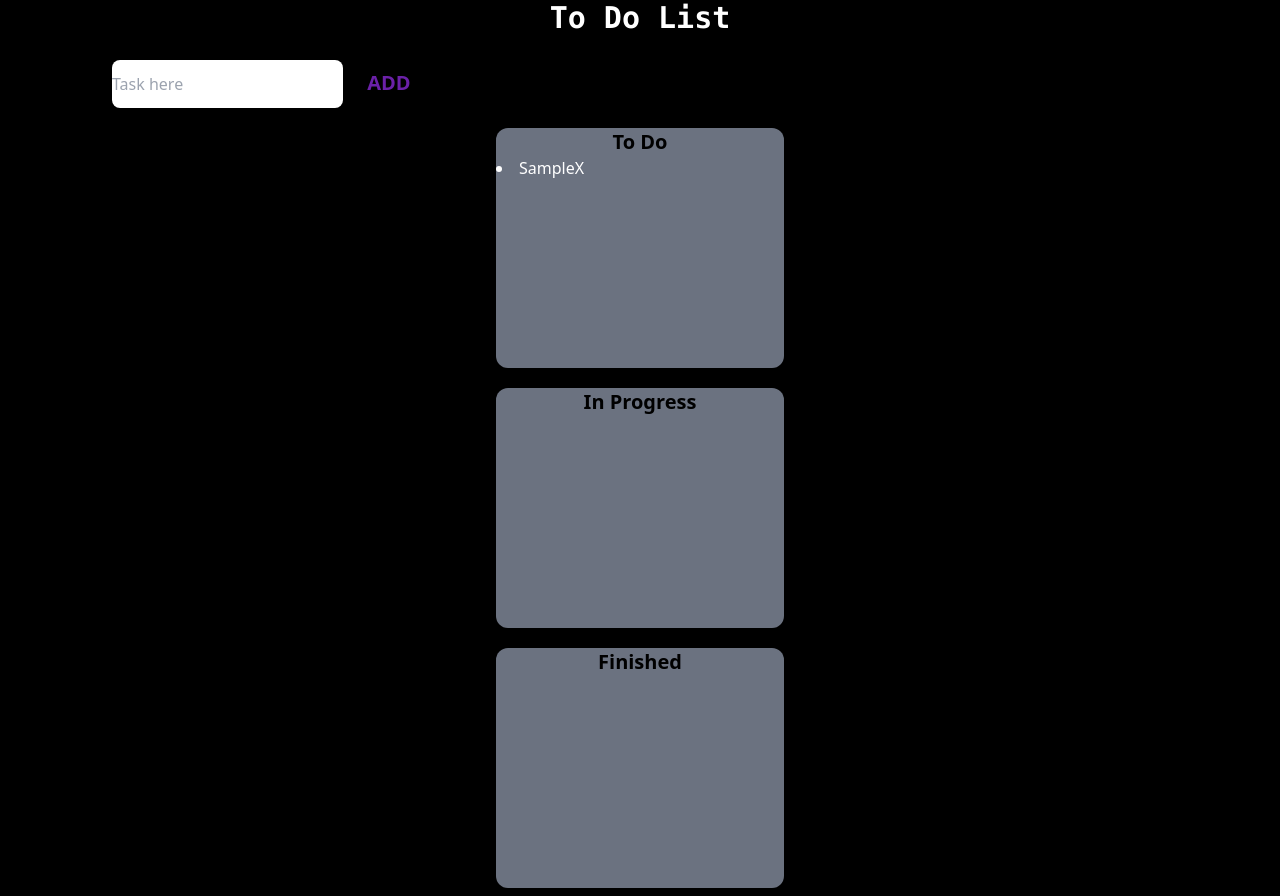
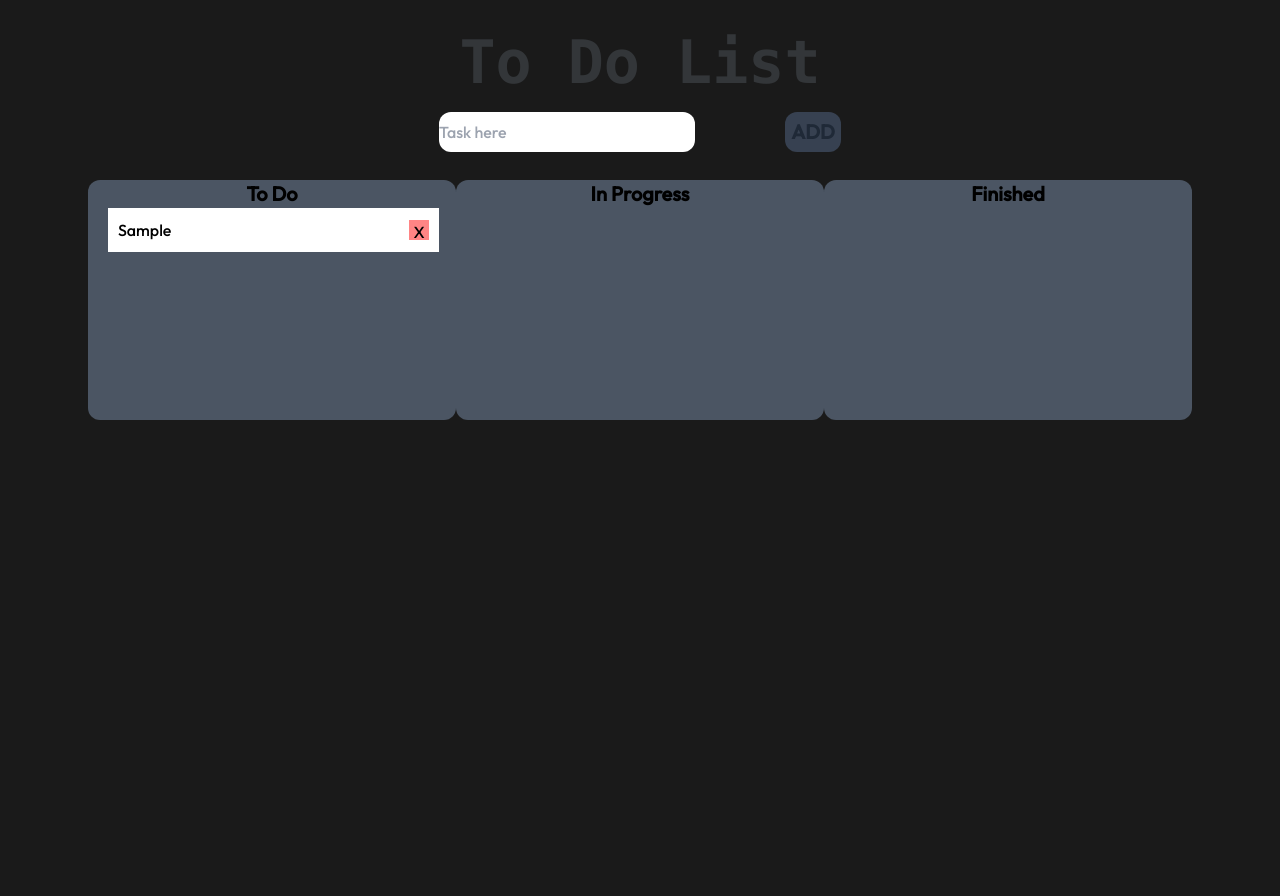
Before and after one commit to BenjaCliminio/To-Do-List, a website: page index.html in a window 1280 px wide. Both pictures are taken after typing "Sample" into the empty fields and a click on the button "ADD". After the commit the page ends 800 px from the top, so only its background shows below. Drawn offline with nearby package versions, Linux system fonts and the light colour scheme.

Commit message:
Proyect to 95%, It is necessary to accommodate the function to move a task and it would be finished(17/06/23)

```diff
--- a/index.html
+++ b/index.html
@@ -4,29 +4,31 @@
     <meta charset="UTF-8">
     <meta http-equiv="X-UA-Compatible" content="IE=edge">
     <meta name="viewport" content="width=device-width, initial-scale=1.0">
-    <title>To-Do-D&D</title>
+    <title>To-Do-List</title>
+    <script src="index.js"></script>
     <script src="https://cdn.tailwindcss.com"></script>
     <link rel="stylesheet" href="style.css">
 </head>
 <body>
-    <div class="text-white  w-full h-full bg-black" id="main-container">
-        <h1 class="text-3xl font-bold font-mono flex justify-center">To Do List</h1>
+
+    <div class="text-black  w-full h-full" id="main-container">
+        <h1 class="xl:text-6xl text-3xl mt-8 font-bold font-mono flex justify-center">To Do List</h1>
     <div id="input-container">
-            <input class="ml-28 mt-6 rounded-lg h-12 text-black" placeholder="Task here" type="text" id="inputArea">
-            <button class="-mt-20 ml-5 text-xl font-bold text-purple-800" id="addBtn">ADD</button>
+        <input class="xl:mr-10 rounded-xl w-64 h-10 mt-5 text-black" placeholder="Task here" type="text" id="inputArea">
+        <button class="mt-5  bg-gray-700 rounded-xl h-10 w-14 text-xl font-bold hover:bg-purple-900 text-gray-800" id="addBtn">ADD</button>
     </div>
-        <div class="grid place-content-center columns-1 mt-3 p-2" id="states-container">
-            <div class="w-72 h-60 rounded-xl bg-gray-500 mb-5" id="tasks-container" ondrop="drop(event)" ondragover="allowDrop(event)">
+
+    <div class="xl:flex justify-between grid place-content-center columns-1 ml-20 mt-5 p-2" id="states-container">
+    <div class="xl:w-96   w-72 h-60 rounded-xl bg-gray-600 mb-5" id="tasks-container" ondrop="drop(event)" ondragover="allowDrop(event)">
         <h1 class="flex justify-center font-bold text-xl text-black">To Do</h1>
     </div>
-            <div class="w-72 h-60 rounded-xl bg-gray-500 mb-5" id="in-proccess" ondrop="drop(event)" ondragover="allowDrop(event)">
+    <div class="xl:w-96   w-72 h-60 rounded-xl bg-gray-600 mb-5" id="in-proccess" ondrop="drop(event)" ondragover="allowDrop(event)">
         <h1 class="flex justify-center font-bold text-xl text-black">In Progress</h1>
     </div>
-            <div class="w-72 h-60 rounded-xl bg-gray-500" id="finished" ondrop="drop(event)" ondragover="allowDrop(event)">
+    <div class="xl:w-96  mr-20   w-72 h-60 rounded-xl bg-gray-600" id="finished" ondrop="drop(event)" ondragover="allowDrop(event)">
         <h1 class="flex justify-center font-bold text-xl text-black">Finished</h1>
     </div>
     </div>
     </div>
-    <script src="index.js"></script>
 </body>
 </html>
--- a/index.js
+++ b/index.js
@@ -1,25 +1,22 @@
+document.addEventListener("DOMContentLoaded", () => {
     const inputArea = document.getElementById("inputArea");
     const button = document.getElementById("addBtn");
-const list = document.getElementById("tasks-container")
-const item = document.getElementsByTagName("li");
+    const list = document.getElementById("tasks-container");
 
     function inputLength() {
       return inputArea.value.length;
     }
 
-function itemLength() {
-    return item.length;
-}
-
-x = 0
+    let x = 0;
 
     function createListElement() {
       const li = document.createElement("li");
       li.appendChild(document.createTextNode(inputArea.value));
+      li.style.marginLeft = "20px";
       list.appendChild(li);
       li.setAttribute("draggable", "true");
       li.setAttribute("ondragstart", "drag(event)");
-    li.setAttribute("id", x = x + 1);
+      li.setAttribute("id", "task-" + (x += 1));
       inputArea.value = "";
 
       function crossOut() {
@@ -67,3 +64,13 @@ function drop(ev) {
       const data = ev.dataTransfer.getData("text");
       ev.target.appendChild(document.getElementById(data));
     }
+
+    const inProgressContainer = document.getElementById("in-proccess");
+    const finishedContainer = document.getElementById("finished");
+
+    inProgressContainer.addEventListener("dragover", allowDrop);
+    inProgressContainer.addEventListener("drop", drop);
+
+    finishedContainer.addEventListener("dragover", allowDrop);
+    finishedContainer.addEventListener("drop", drop);
+  });
--- a/style.css
+++ b/style.css
@@ -1,3 +1,84 @@
 @tailwind base;
 @tailwind components;
 @tailwind utilities;
+
+@import url('https://fonts.googleapis.com/css2?family=Outfit:wght@500&display=swap');
+
+html, body {
+    height: 100%;
+    margin: 0;
+    padding: 0;
+    background-color: rgb(26, 26, 26);
+}
+
+body {
+    display: flex;
+    justify-content: center;
+    font-family: 'Outfit', sans-serif;
+}
+
+
+
+@keyframes fadeInAnimation {
+    0% {
+        opacity: 0;
+    }
+    100% {
+        opacity: 1;
+    }
+}
+
+h1 {
+    color: rgb(51, 54, 57);
+    font-size: 5vw;
+    margin-top: 10px;
+    margin-bottom: 30px;
+}
+
+#input-container {
+    display: flex;
+    justify-content: center;
+    gap: 50px;
+    width: 100%;
+}
+
+.delete {
+    display: none;
+}
+
+.done {
+    background-color: rgb(47, 255, 92);
+}
+
+.done:hover {
+    background-color: rgb(45, 170, 72);
+}
+
+ul {
+    padding: 5px
+}
+
+li {
+    background-color: white;
+    padding: 10px;
+    list-style: none;
+    margin-bottom: 10px;
+    display: flex;
+    justify-content: space-between;
+    align-items: center;
+    cursor: pointer;
+    width: 90%;
+}
+
+li button {
+    border: none;
+    background-color: rgb(255, 133, 133);
+    transition: 0.3s;
+    cursor: pointer;
+    height: 20px;
+    width: 20px;
+}
+
+li button:hover {
+    background-color: rgb(255, 55, 55);
+}
```
Lines whose indentation alone changed are shown as unchanged.
